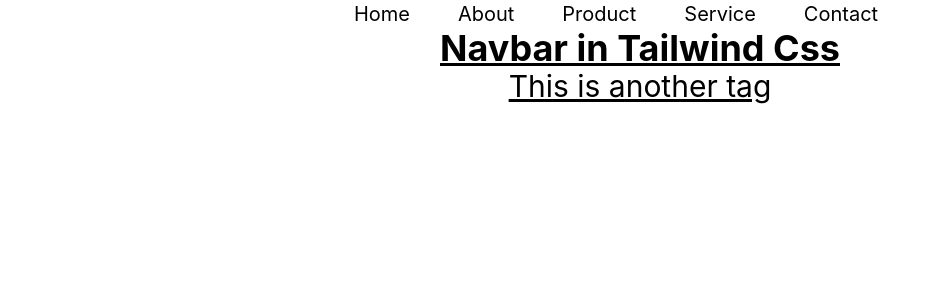
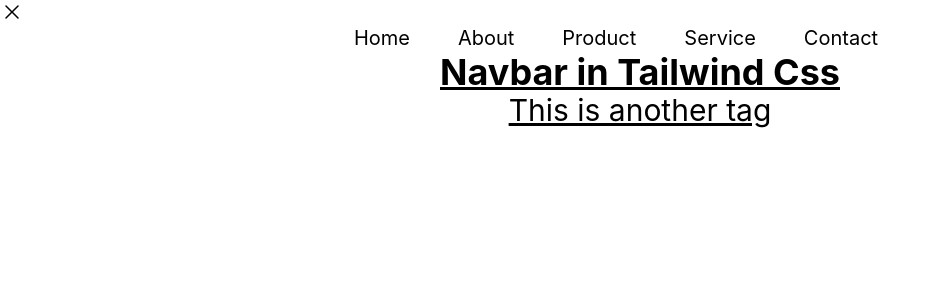
Before and after one commit to Sharif-Miah/tailwind-project-added, a React (Create React App) app: page / in a window 1280 px wide. Shown: the top 300 px of the page, without its empty margins (0-934 px from the left). Built offline with nearby package versions, Linux system fonts and the light colour scheme.

Commit message:
hero icon add and menu icon added

```diff
--- a/package.json
+++ b/package.json
@@ -3,6 +3,7 @@
   "version": "0.1.0",
   "private": true,
   "dependencies": {
+    "@heroicons/react": "^2.0.11",
     "@testing-library/jest-dom": "^5.16.5",
     "@testing-library/react": "^13.4.0",
     "@testing-library/user-event": "^13.5.0",
--- a/src/component/Navbar/Navbar.jsx
+++ b/src/component/Navbar/Navbar.jsx
@@ -1,7 +1,9 @@
-import React from 'react';
+import React, { useState } from 'react';
 import Links from '../Links/Links';
+import { Bars3Icon, XMarkIcon } from '@heroicons/react/24/solid';
 
 const Navbar = () => {
+    const [open, setOpen] = useState(false)
     const routes = [
         { id: 1, name: 'Home', path: '/home' },
         { id: 2, name: 'About', path: '/about' },
@@ -11,6 +13,13 @@
     ]
     return (
         <div>
+
+            {
+                open ? <Bars3Icon className='w-6 h-6' onClick={() => setOpen(!open)} /> : <XMarkIcon className='w-6 h-6' onClick={() => setOpen(!open)} />
+            }
+
+
+
             <div className='md:flex justify-center'>
                 {
                     routes.map(route => <Links key={route.id} route={route} />)
```
Also changed, not shown: 1 other file (tests, documents, lock files or other folders).
